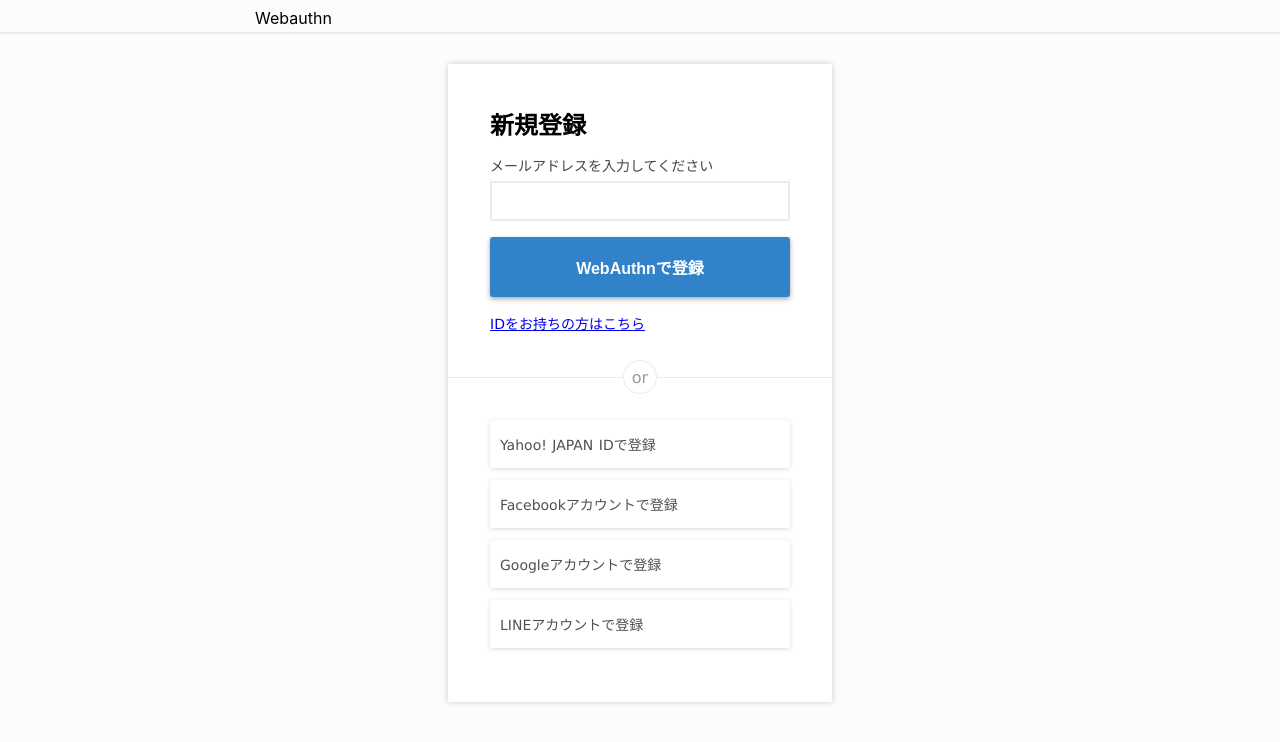
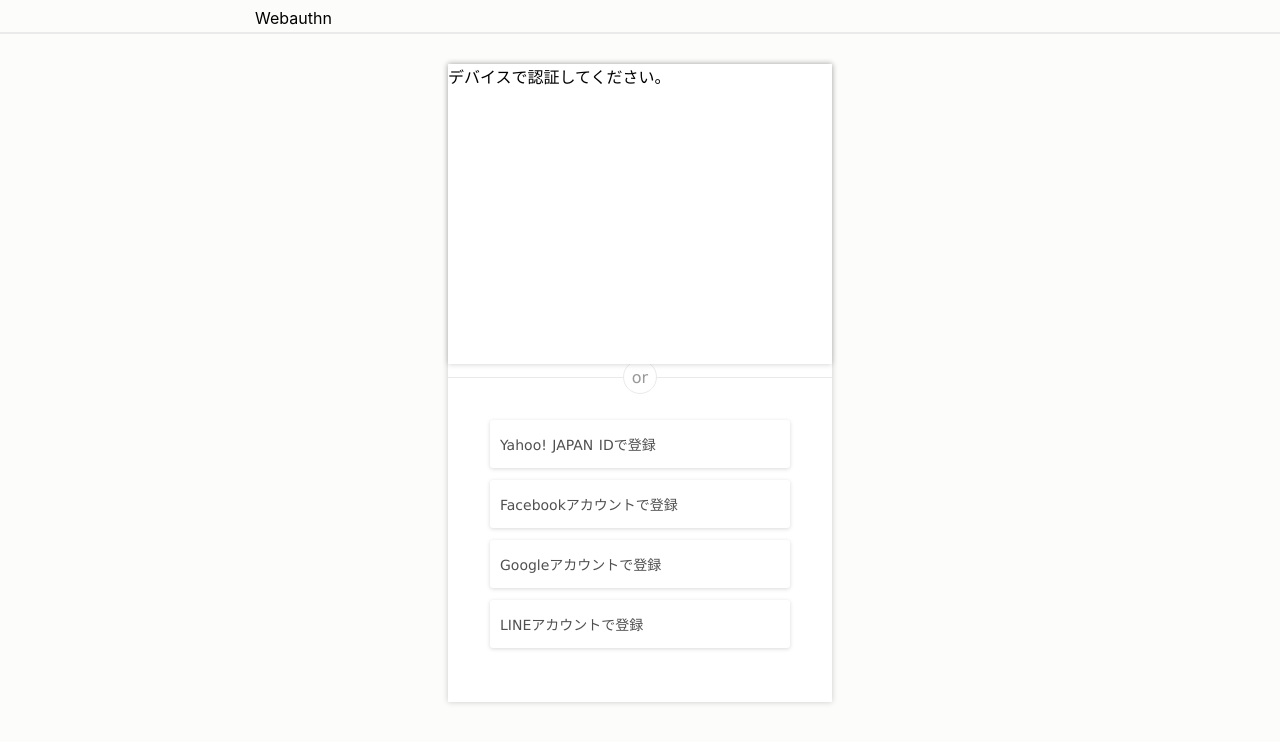
Before and after one commit to kadotami/webauthn, a Nuxt app in the folder vue/: page /registration in a window 1280 px wide. Shown: the top 742 px of the page. Built offline with nearby package versions, Linux system fonts and the light colour scheme.

Commit message:
add popup

```diff
--- /dev/null
+++ b/vue/components/KeyTouch.vue
@@ -0,0 +1,28 @@
+<template lang="pug">
+  .key-touch
+    .popup(v-show="display")
+      p デバイスで認証してください。
+      .key-image
+</template>
+
+<script>
+export default {
+  props: [
+    'display'
+  ]
+}
+</script>
+
+<style lang="scss" scoped>
+  $bg_color: #fff;
+  .popup {
+    position: absolute;
+    width: 30%;
+    height: 300px;
+    margin: 0 35%;
+    box-shadow: 0px 0px 6px rgba(0,0,0,0.2);
+    background: $bg_color;
+    box-sizing: border-box;
+    z-index: 100;
+  }
+</style>
--- a/vue/pages/registration.vue
+++ b/vue/pages/registration.vue
@@ -1,4 +1,6 @@
 <template lang="pug">
+  .registration
+    KeyTouch(:display='display')
     .container
       section.content
         .mailForm
@@ -23,14 +25,19 @@ import { mapGetters } from 'vuex'
 import { mapMutations } from 'vuex'
 import { mapActions } from 'vuex'
 import { getRegisterChallenge, postRegisterCredential } from '../utils/auth'
+import KeyTouch from '~/components/KeyTouch.vue'
 
 export default {
+  components: {
+    KeyTouch
+  },
   computed: mapGetters([
     'getIsLogin'
   ]),
   data: () => {
     return {
-      email: ''
+      email: '',
+      display: true
     }
   },
   methods: {
@@ -45,7 +52,9 @@ export default {
       console.log(challenge)
       challenge.data.challenge = new Uint8Array(Object.values(JSON.parse(challenge.data.challenge)))
       challenge.data.user.id = new Uint8Array(Object.values(JSON.parse(challenge.data.user.id)))
+      this.display = true
       const credential = await navigator.credentials.create({publicKey: challenge.data})
+      this.display = false
       const response = credential.response
 
       const body = {
```
Lines whose indentation alone changed are shown as unchanged.
